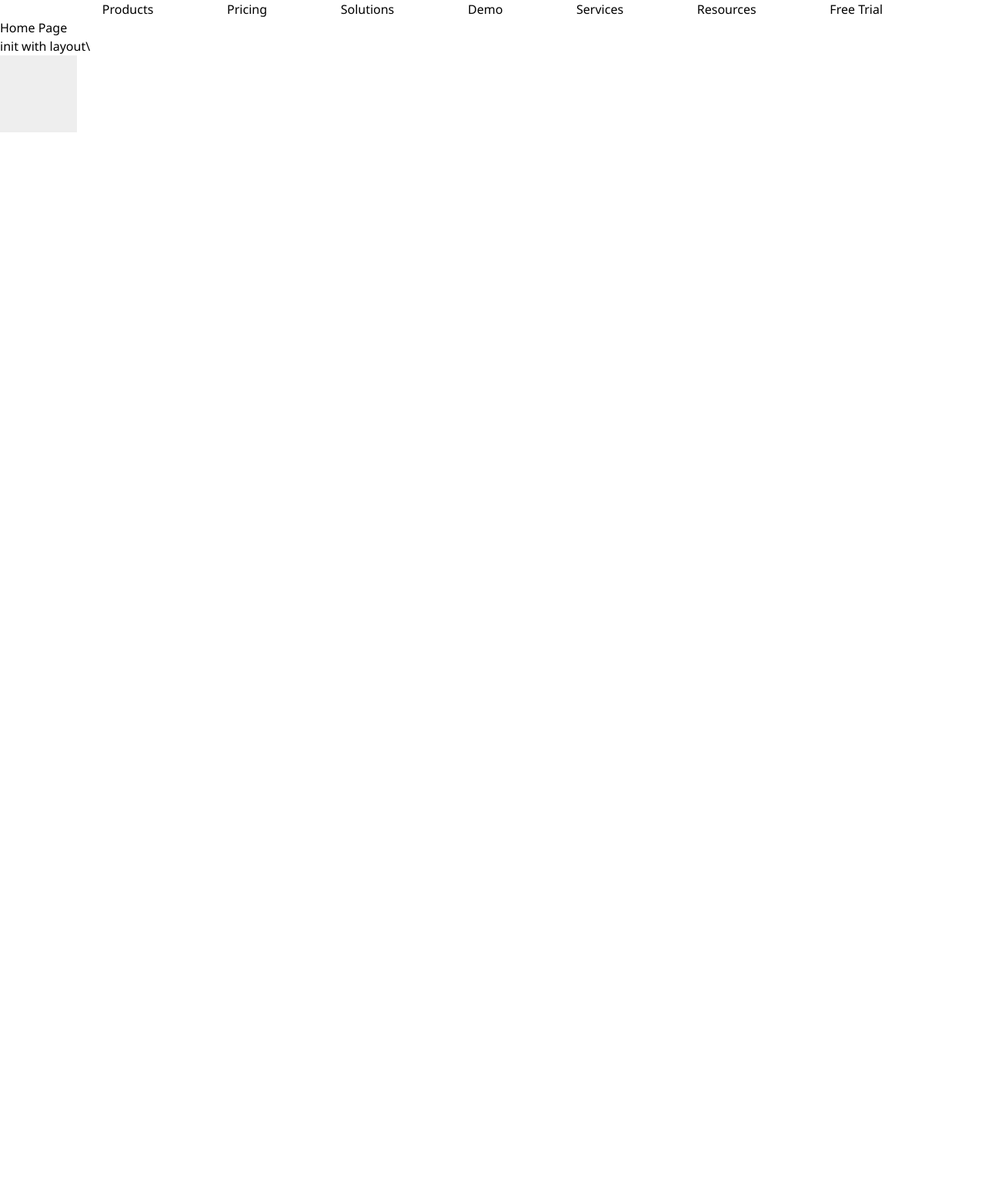
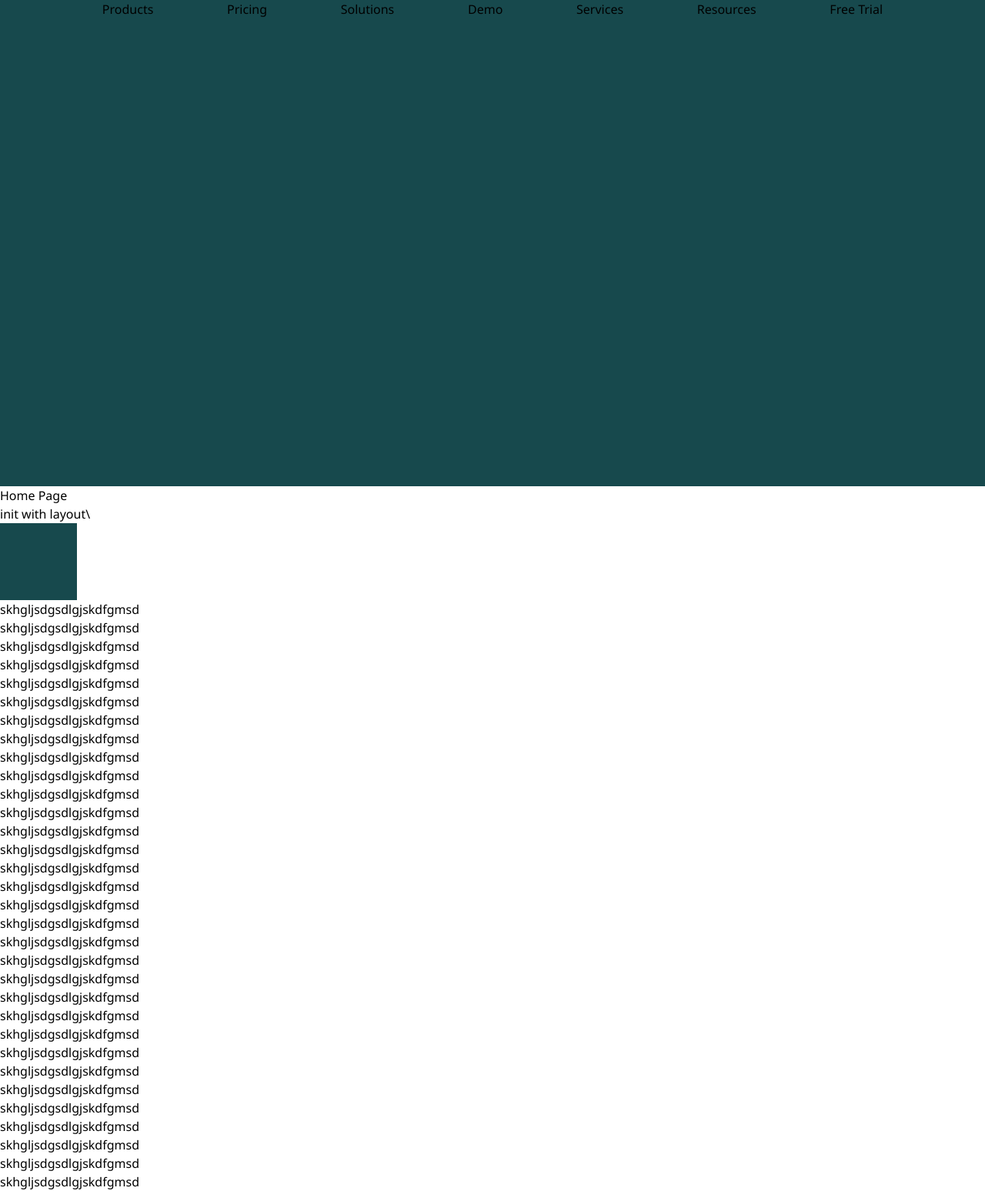
Before and after one commit to PSJgit/gatsby-dev, a Gatsby site: page / in a window 1280 px wide. Shown: the whole page at 77% size. Before the commit the page ends 800 px from the top, so only its background shows below. Built offline with nearby package versions, Linux system fonts and the light colour scheme; Gatsby itself is replaced by a stand-in of ours.

Commit message:
basic sticky nav

```diff
--- a/package.json
+++ b/package.json
@@ -25,6 +25,7 @@
     "react-dom": "^17.0.1",
     "react-grid-system": "^7.3.1",
     "react-helmet": "^6.1.0",
+    "react-sticky": "^6.0.3",
     "styled-components": "^5.3.0",
     "styled-reset": "^4.3.4"
   }
--- /dev/null
+++ b/src/components/Hero/Hero.styled.ts
@@ -0,0 +1,6 @@
+import styled, { css } from 'styled-components';
+
+export const StyledSection = styled.section`
+  background: ${({ theme }) => theme.colors.primary};
+  min-height: 38rem;
+`;
--- /dev/null
+++ b/src/components/Hero/Hero.tsx
@@ -0,0 +1,12 @@
+import * as React from 'react';
+import { StyledSection } from './Hero.styled';
+
+const Hero = () => {
+  return (
+    <StyledSection>
+
+    </StyledSection>
+  )
+}
+
+export default Hero;
--- a/src/components/Layout.tsx
+++ b/src/components/Layout.tsx
@@ -1,6 +1,7 @@
 import * as React from 'react';
 import { Link } from 'gatsby';
-import Nav from '../components/Nav/Nav';
+import StickyNav from '../components/Nav/StickyNav';
+import Hero from '../components/Hero/Hero';
 
 type Props = {
   pageTitle: string,
@@ -11,10 +12,69 @@ const Layout = ({ pageTitle, children }: Props) => {
   return (
     <div>
       <title>{pageTitle}</title>
-      <Nav/>
+      <StickyNav/>
+      <Hero/>
       <main>
         <h1>{pageTitle}</h1>
         {children}
+        <p>skhgljsdgsdlgjskdfgmsd</p>
+        <p>skhgljsdgsdlgjskdfgmsd</p>
+
+        <p>skhgljsdgsdlgjskdfgmsd</p>
+        <p>skhgljsdgsdlgjskdfgmsd</p>
+
+        <p>skhgljsdgsdlgjskdfgmsd</p>
+
+        <p>skhgljsdgsdlgjskdfgmsd</p>
+
+        <p>skhgljsdgsdlgjskdfgmsd</p>
+
+        <p>skhgljsdgsdlgjskdfgmsd</p>
+
+        <p>skhgljsdgsdlgjskdfgmsd</p>
+
+        <p>skhgljsdgsdlgjskdfgmsd</p>
+
+        <p>skhgljsdgsdlgjskdfgmsd</p>
+
+        <p>skhgljsdgsdlgjskdfgmsd</p>
+        <p>skhgljsdgsdlgjskdfgmsd</p>
+
+        <p>skhgljsdgsdlgjskdfgmsd</p>
+
+        <p>skhgljsdgsdlgjskdfgmsd</p>
+
+
+        <p>skhgljsdgsdlgjskdfgmsd</p>
+        <p>skhgljsdgsdlgjskdfgmsd</p>
+        <p>skhgljsdgsdlgjskdfgmsd</p>
+
+        <p>skhgljsdgsdlgjskdfgmsd</p>
+        <p>skhgljsdgsdlgjskdfgmsd</p>
+
+        <p>skhgljsdgsdlgjskdfgmsd</p>
+
+        <p>skhgljsdgsdlgjskdfgmsd</p>
+
+        <p>skhgljsdgsdlgjskdfgmsd</p>
+
+        <p>skhgljsdgsdlgjskdfgmsd</p>
+
+        <p>skhgljsdgsdlgjskdfgmsd</p>
+
+        <p>skhgljsdgsdlgjskdfgmsd</p>
+
+        <p>skhgljsdgsdlgjskdfgmsd</p>
+
+        <p>skhgljsdgsdlgjskdfgmsd</p>
+        <p>skhgljsdgsdlgjskdfgmsd</p>
+
+        <p>skhgljsdgsdlgjskdfgmsd</p>
+
+        <p>skhgljsdgsdlgjskdfgmsd</p>
+
+
+        <p>skhgljsdgsdlgjskdfgmsd</p>
       </main>
     </div>
   )
--- a/src/components/Nav/Nav.styled.ts
+++ /dev/null
@@ -1,9 +0,0 @@
-import styled, { css } from 'styled-components';
-
-export const StyledNavContainer = styled.ul`
-  display: flex;
-  justify-content: space-around;
-  & li {
-    display: block;
-  }
-`;
--- a/src/components/Nav/Nav.tsx
+++ /dev/null
@@ -1,25 +0,0 @@
-import * as React from 'react';
-import { Link } from 'gatsby';
-import { Container } from 'react-grid-system';
-import { StyledNavContainer } from './Nav.styled';
-
-const Nav = () => {
-  return (
-    <Container>
-      <nav className='main-nav'>
-        <StyledNavContainer>
-          <li>Products</li>
-          <li>Pricing</li>
-          <li>Solutions</li>
-          <li>Demo</li>
-          <li>Services</li>
-          <li>Resources</li>
-          <li>Free Trial</li>
-        </StyledNavContainer>
-      </nav>
-    </Container>
-
-  )
-}
-
-export default Nav;
--- /dev/null
+++ b/src/components/Nav/StickyNav.styled.ts
@@ -0,0 +1,19 @@
+import styled from 'styled-components';
+
+export const StyledNavContainer = styled.ul`
+  display: flex;
+  justify-content: space-around;
+  & li {
+    display: block;
+  }
+`;
+interface iSticky {
+  isSticky: boolean,
+}
+
+export const StyledSticky = styled.div<iSticky>`
+  position: ${({ isSticky }) => isSticky ? 'fixed' : 'relative'};
+  background: ${({ isSticky, theme }) => isSticky ? 'white' : theme.colors.primary};
+  top: 0;
+  width: 100%;
+`;
--- /dev/null
+++ b/src/components/Nav/StickyNav.tsx
@@ -0,0 +1,41 @@
+import React, { useState, useEffect, useRef } from "react"
+import { Link } from 'gatsby';
+import { Container } from 'react-grid-system';
+import { StyledNavContainer, StyledSticky } from './StickyNav.styled';
+
+const StickyNav = () => {
+
+  const [isSticky, setSticky] = useState(false);
+
+  const handleScroll = () => {
+    setSticky((!isSticky && window.pageYOffset > 0));
+  }
+
+  // This should be throttled for better performance
+  useEffect(() => {
+    window.addEventListener("scroll", handleScroll)
+    return () => {
+      window.removeEventListener("scroll", () => handleScroll)
+    }
+  }, [])
+
+  return (
+    <StyledSticky isSticky={isSticky}>
+      <Container>
+        <nav className='main-nav'>
+          <StyledNavContainer>
+            <li>Products</li>
+            <li>Pricing</li>
+            <li>Solutions</li>
+            <li>Demo</li>
+            <li>Services</li>
+            <li>Resources</li>
+            <li>Free Trial</li>
+          </StyledNavContainer>
+        </nav>
+      </Container>
+    </StyledSticky>
+  )
+}
+
+export default StickyNav;
--- a/src/theme/theme.js
+++ b/src/theme/theme.js
@@ -1,9 +1,10 @@
 const Theme = {
   fonts: {
-    primary: 'sans-serif'
+    primary: 'sans-serif',
   },
   colors: {
-    primary: '#eee'
+    primary: '#17494d',
+    secondary: '#03363d',
   }
 }
 
```
Also changed, not shown: src/components/Sticky/Sticky.styled.ts (added, +11 -0 lines), src/components/Sticky/Sticky.tsx (added, +34 -0 lines), 1 other file.
